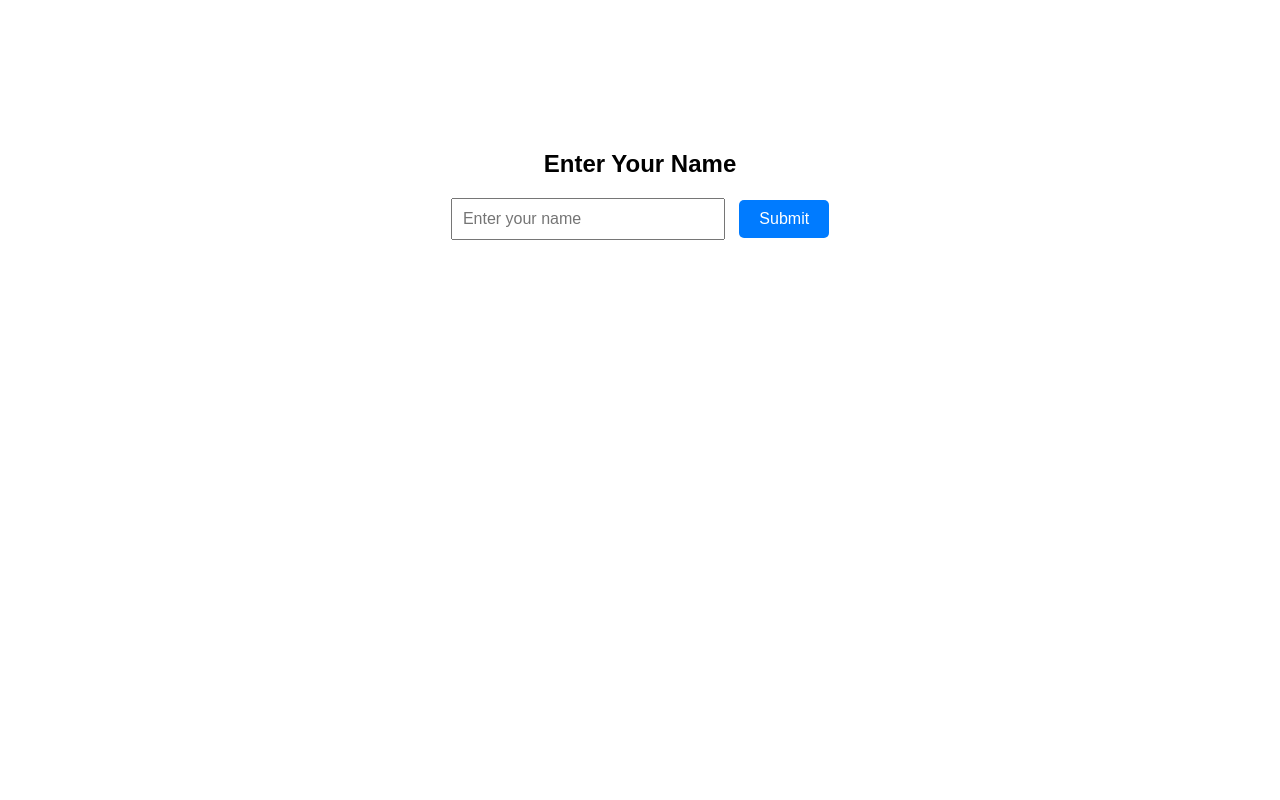
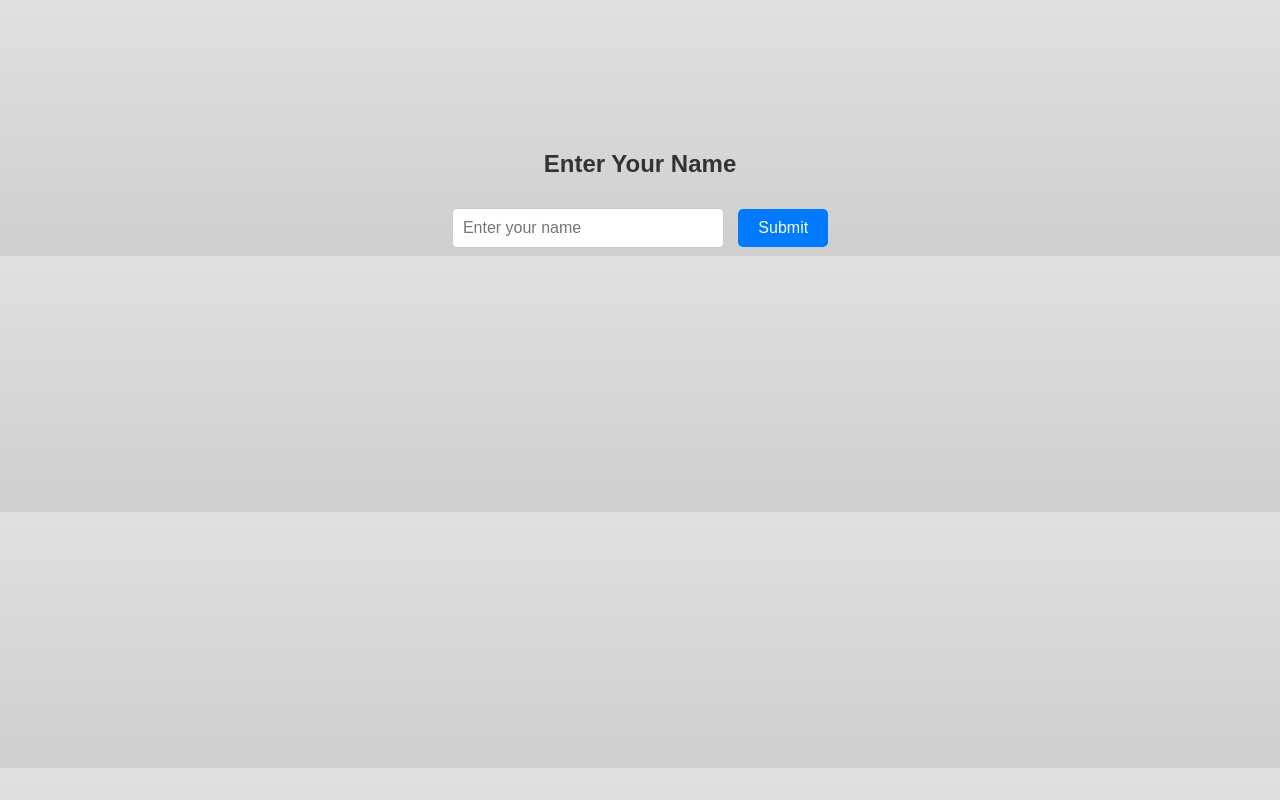
Before and after one commit to chandu6059/welcome-app, a website: page public/index.html in a window 1280 px wide. Drawn offline with Linux system fonts and the light colour scheme.

Commit message:
Update index.js and index.html for personalized welcome

```diff
--- a/public/index.html
+++ b/public/index.html
@@ -7,11 +7,14 @@
       font-family: Arial, sans-serif;
       text-align: center;
       margin-top: 150px;
+      background: linear-gradient(#e0e0e0, #cfcfcf);
     }
     input[type="text"] {
       padding: 10px;
       font-size: 16px;
       width: 250px;
+      border-radius: 5px;
+      border: 1px solid #ccc;
     }
     button {
       padding: 10px 20px;
@@ -23,6 +26,10 @@
       border-radius: 5px;
       cursor: pointer;
     }
+    h2 {
+      color: #333;
+      margin-bottom: 30px;
+    }
   </style>
 </head>
 <body>
```
Also changed, not shown: index.js (+6 -2 lines).
